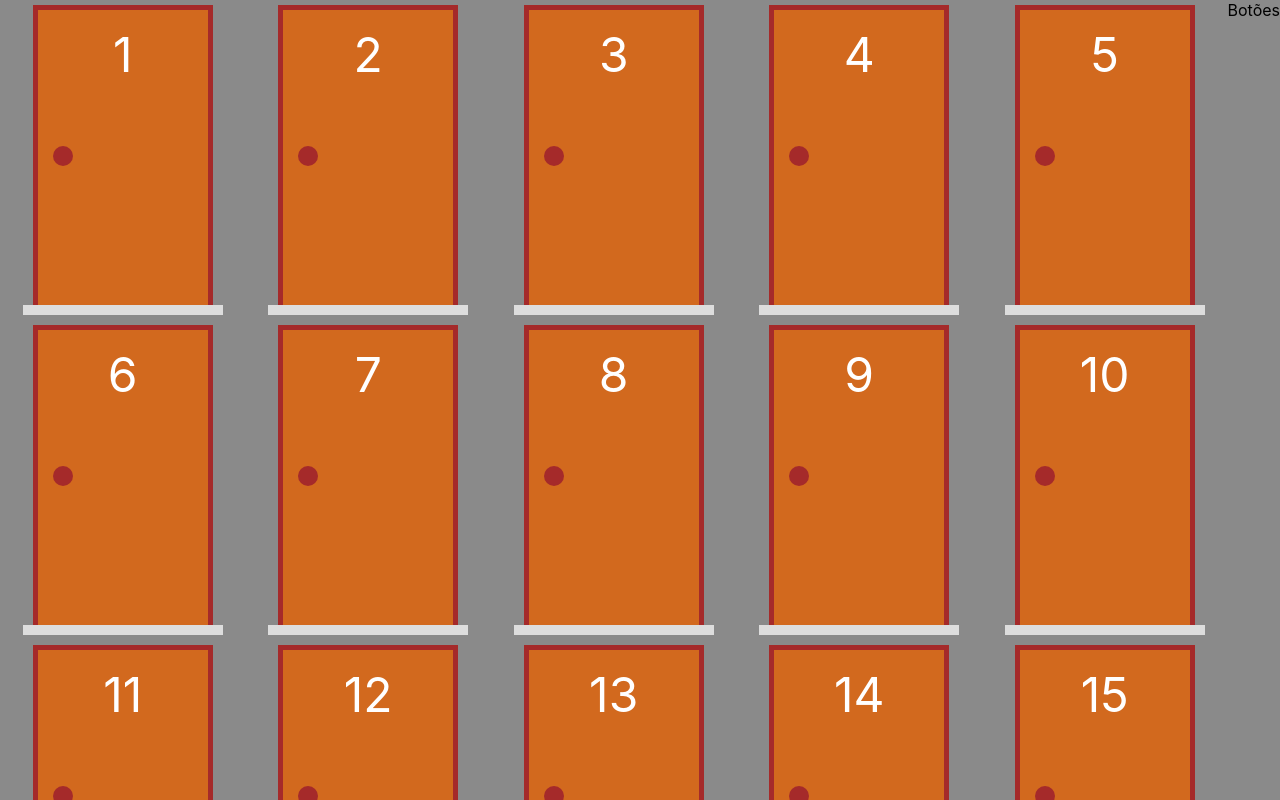
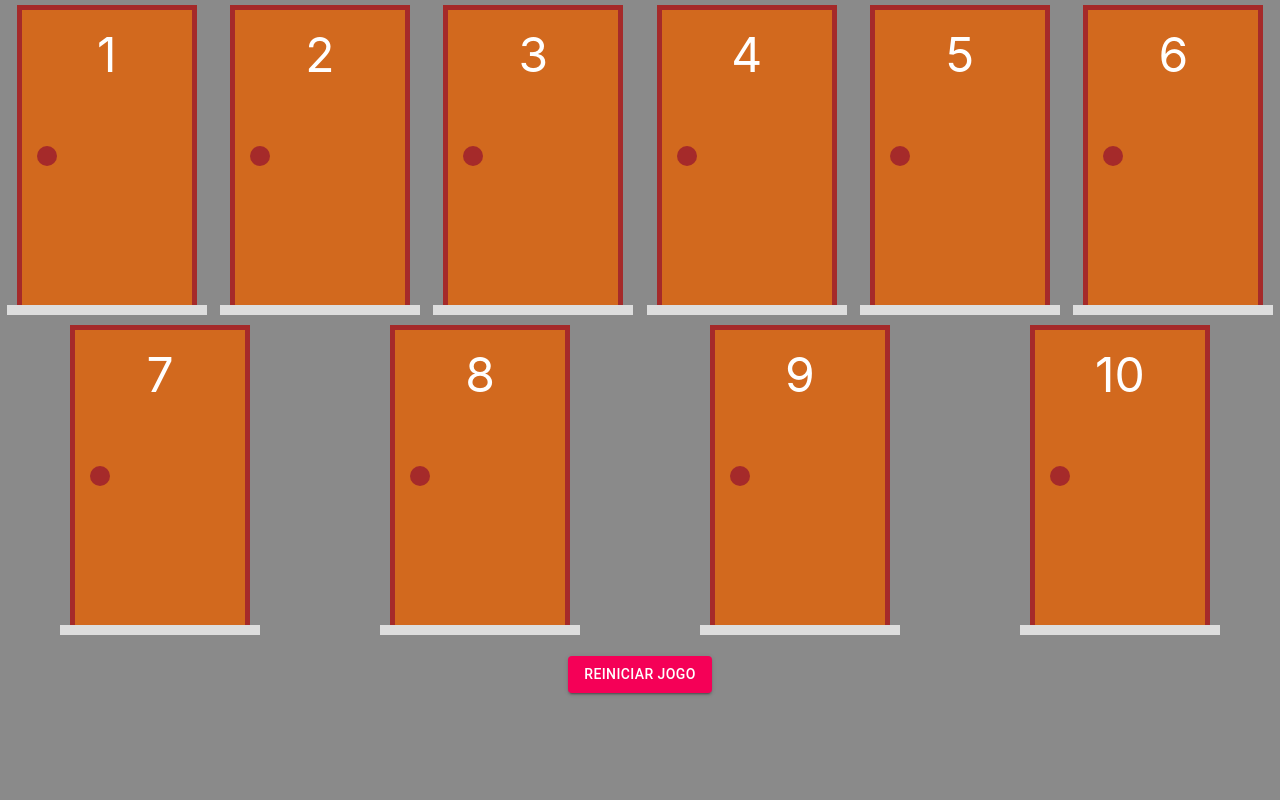
Before and after one commit to edsoncarlosdvp/cod3r-cursos-leonardo-leitao, a Next.js app in the folder game-doors/: page /game in a window 1280 px wide. Shown: the top 800 px of the page. Built offline with nearby package versions, Linux system fonts and the light colour scheme.

Commit message:
Button restart

```diff
--- a/game-doors/src/pages/game.tsx
+++ b/game-doors/src/pages/game.tsx
@@ -3,9 +3,11 @@ import { Door } from '@components/Door'
 import DoorModel from '@model/DoorModel'
 import { createDoors, refreshDoors } from '@features/Doors'
 import { Container, Content, NavigationBar } from '@styles/home'
+import Link from 'next/link'
+import { Button } from '@material-ui/core'
 
 export default function Game(): JSX.Element {
-    const [doors, setDoors] = useState(createDoors(20, 1))
+    const [doors, setDoors] = useState(createDoors(10, 1))
 
     function renderDoors() {
         return doors.map(door => {
@@ -19,7 +21,9 @@ export default function Game(): JSX.Element {
                 {renderDoors()}
             </Content>
             <NavigationBar>
-                Botões
+                <Link href="/">
+                    <Button variant="contained" color="secondary">Reiniciar Jogo</Button>
+                </Link>
             </NavigationBar>
         </Container>
     )
--- a/game-doors/src/styles/home.ts
+++ b/game-doors/src/styles/home.ts
@@ -2,6 +2,7 @@ import styled from "styled-components";
 
 const Container = styled.div`
     display: flex;
+    flex-wrap: wrap;
 `
 
 const Content = styled.div`
@@ -13,6 +14,9 @@ const Content = styled.div`
 
 const NavigationBar = styled.div`
     display: flex;
+    justify-content: center;
+    width: 100%;
+    padding: 16px 0;
 `
 
 export { Container, Content, NavigationBar }
```
